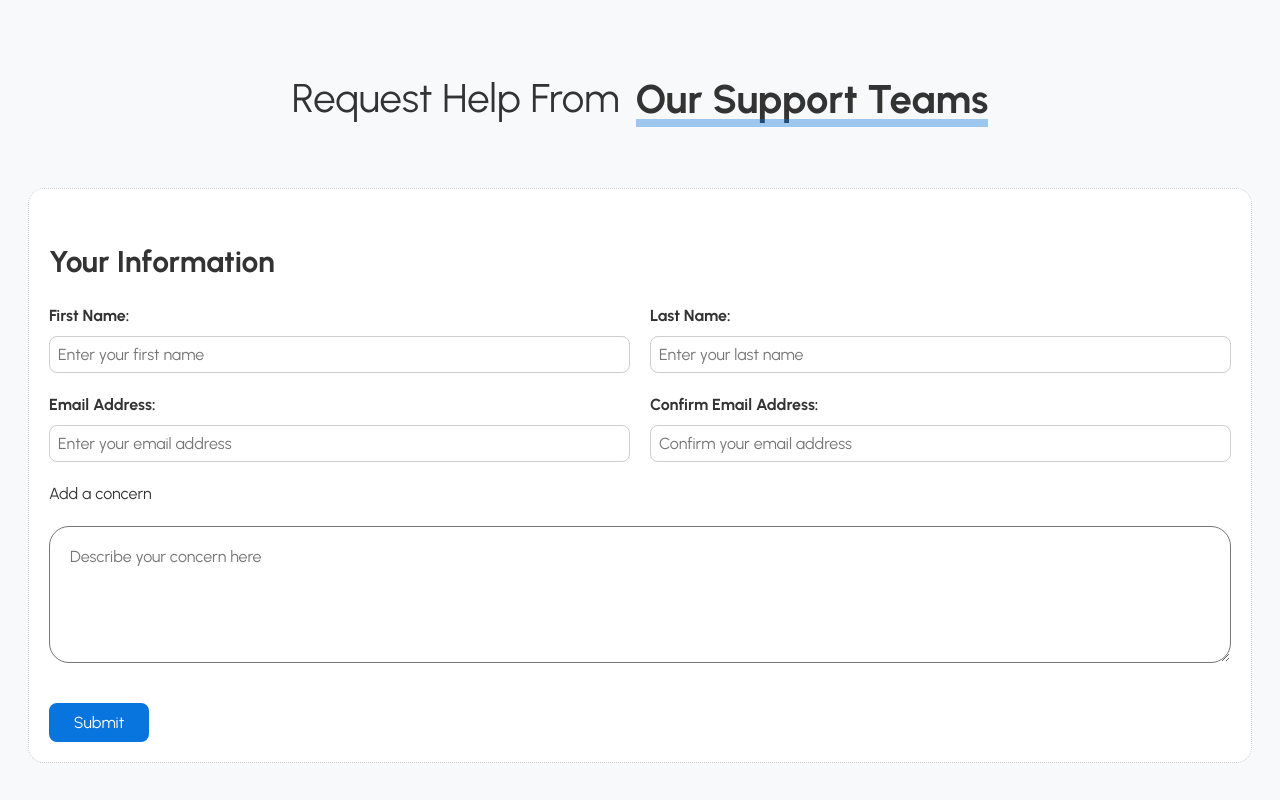
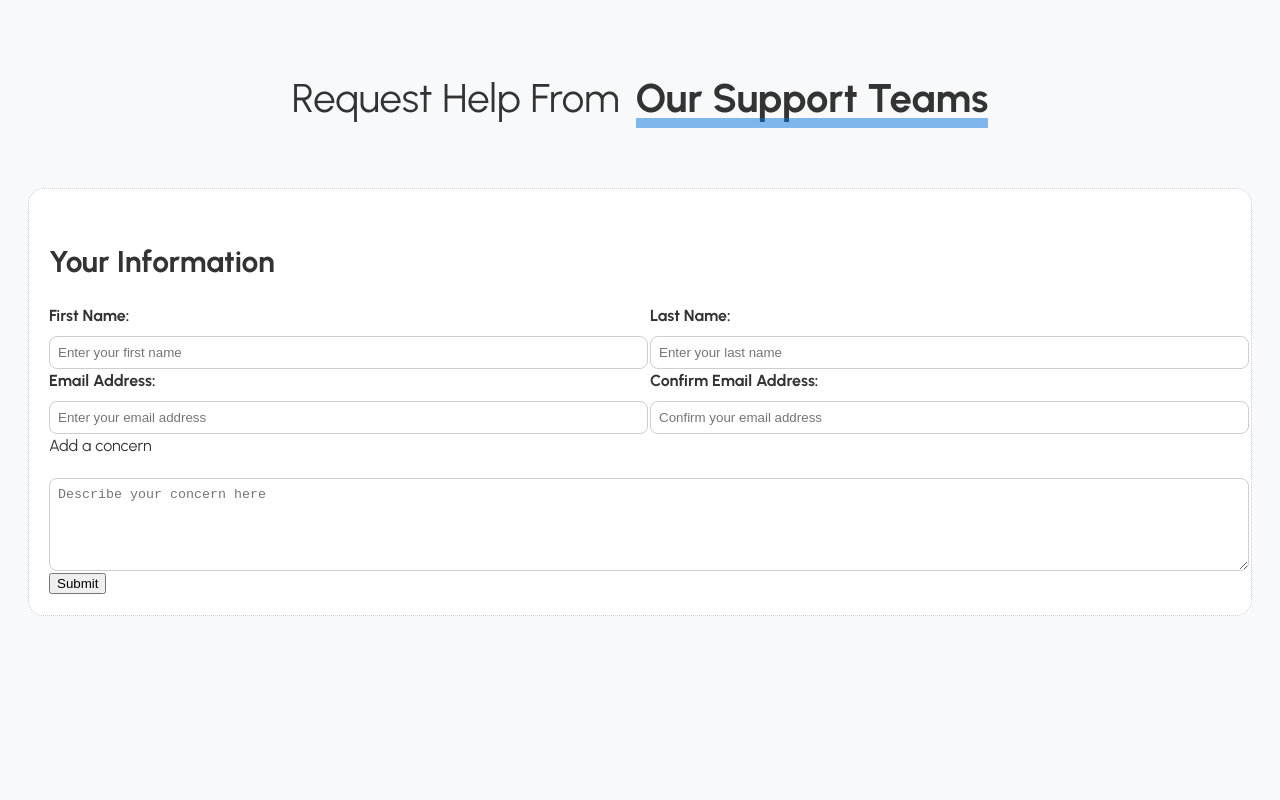
Before and after one commit to rishikeshydv/cs-230-labs, a website: page lab-5/public/index.html in a window 1280 px wide. Drawn offline with Linux system fonts and the light colour scheme.

```diff
--- /dev/null
+++ b/lab-5-template/styles.css
@@ -0,0 +1,8 @@
+@font-face {
+    font-family: 'Urbanist';
+    font-style: normal;
+    font-weight: 100 900;
+    font-display: swap;
+    src: url(https://fonts.gstatic.com/s/urbanist/v15/L0x-DF02iFML4hGCyMqlbS1miXK2.woff2) format('woff2');
+    unicode-range: U+0000-00FF, U+0131, U+0152-0153, U+02BB-02BC, U+02C6, U+02DA, U+02DC, U+0304, U+0308, U+0329, U+2000-206F, U+20AC, U+2122, U+2191, U+2193, U+2212, U+2215, U+FEFF, U+FFFD;
+  }
--- a/lab-5/package.json
+++ b/lab-5/package.json
@@ -10,6 +10,7 @@
   "description": "",
   "dependencies": {
     "body-parser": "^1.20.3",
-    "express": "^4.21.1"
+    "express": "^4.21.1",
+    "path": "^0.12.7"
   }
 }
--- a/lab-5/styles.css
+++ b/lab-5/public/styles.css
@@ -37,8 +37,7 @@
 }
 
 #title-border {
-  width: 100%;
-  border-bottom: 8px solid #0874de60;
+  border-bottom: 10px solid #0874de80;
   margin-top: -50px;
 }
 
@@ -58,11 +57,6 @@
   margin-bottom: 20px;
 }
 
-form {
-  display: flex;
-  flex-direction: column;
-  gap: 20px;
-}
 
 /* implementation using grids */
 /* need to comment form > .form-parent and form-parent > .form-elements*/
@@ -74,7 +68,7 @@
 
 form > .form-parent {
   display: flex;
-  flex-wrap: wrap;
+  flex-direction: row;
   gap: 20px;
 }
 
@@ -84,21 +78,24 @@
   flex-direction: column;
 }
 
-.form-elements label {
+ .form-elements label {
   margin-bottom: 8px;
   font-weight: 700;
 }
 
-.form-elements input,
-.form-elements textarea {
+#form-concern {
+  display: flex;
+  flex-direction: column;
+}
+
+.form-elements input, textarea {
   padding: 8px;
   border: 1px solid #D0CCD0;
   border-radius: 8px;
   width: 100%;
-  box-sizing: border-box;
 }
 
-input[type="submit"] {
+/* input[type="submit"] {
   margin-top: 20px;
   padding: 10px;
   background-color: #0874de;
@@ -113,10 +110,6 @@
   background-color: #065bb5;
 }
 
-#form-concern {
-  display: flex;
-  flex-direction: column;
-}
 
 form input{
   font-family: 'Urbanist', sans-serif;
@@ -130,7 +123,7 @@
   font-family: 'Urbanist', sans-serif;
   font-weight: 400;
   font-size: 16px;
-}
+} */
 
 
 @media screen and (max-width:450px){
```
Also changed, not shown: lab-5-template/index.html (added, +12 -0 lines), lab-5/main.js (+9 -6 lines), lab-5-template/assets/demo.png (added), lab-5/public/index.html (renamed from lab-5/index.html), 3 other files.
